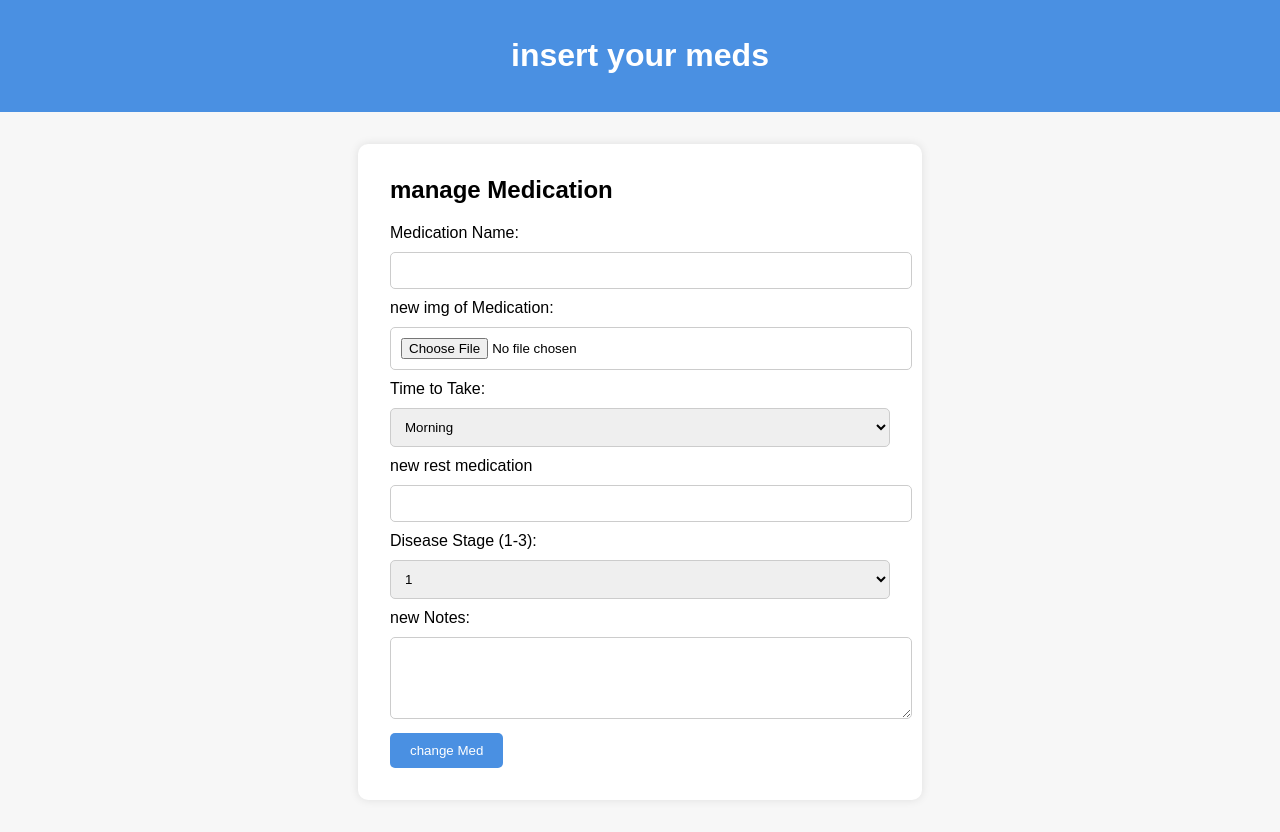
After one commit to Mahmoud876-eng/website, a Flask app: page /update in a window 1280 px wide. The commit adds this page. Run offline with Flask 3, Linux system fonts and the light colour scheme.

Commit message:
prog work with datat base  login and register for now and add med just there s a prob in updating meds and img

```diff
--- a/OneDrive/Desktop/website/test1/app.py
+++ b/OneDrive/Desktop/website/test1/app.py
@@ -1,12 +1,35 @@
-from flask import Flask, render_template, request
+from flask import Flask, render_template, request , session, redirect
+from pymongo import MongoClient
+from pymongo.server_api import ServerApi
+from bson import ObjectId
+from flask_session import Session
+import variable
 
+uri = variable.password
 app = Flask(__name__)
+#sert secret key for session management
+app.config["SECRET_KEY"] = "your_secret_key_here"
+#session
+app.config["SESSION_PERMANENT"] = False
+app.config["SESSION_TYPE"] = "filesystem"
+Session = Session(app)
+# Connect to MongoDB server
+client = MongoClient(uri, server_api=ServerApi('1'))
+
+# Create a database
+db = client["user_database"]
+
+# Create a collection
+users_collection = db["users"]
+user_collection= db["medicines"]
+
+
 
 @app.route('/')
 def index():
-    return render_template('home_user.html')
+    return render_template('index.html')
 @app.route("/register", methods=["POST","GET"] )
-def great():
+def register():
     print(request.method)
 
     if request.method == "POST":
@@ -19,6 +42,7 @@ def great():
         if not mail.endswith("@gmail.com"):
             return render_template("error.html", message="missing @gmail.com")
         print("6")
+        status= request.form.get("status")
         username=request.form.get("username")
         print(username)
         if not username:
@@ -28,6 +52,16 @@ def great():
             return render_template("error.html", message="missing password")
         if len(password) < 8:
             return render_template("error.html", message="password too short")
+        user_data = {
+            "username": username,
+            "email": mail,
+            "status": status,
+            "password": password
+        }
+        # Insert user data into the collection with auto-generated ObjectId
+        inserted_user = users_collection.insert_one(user_data)
+        session["user_id"] = str(inserted_user.inserted_id)
+        print(session.get("user_id"))
         #elif if u want to add a rule for password
         return render_template("view.html")
     return render_template("register.html")
@@ -43,9 +77,19 @@ def login():
         if not mail.endswith("@gmail.com"):
             return render_template("error.html", message="missing @gmail.com")
         print("6")
+        user_with_mail = users_collection.find_one({"email": mail})
+        if not user_with_mail:
+            return render_template("error.html", message="mail not found")
+        username=request.form.get("name")
+        if not user_with_mail['username'] == username:
+            return render_template("error.html", message="name not found")
         password=request.form.get("pass")
         if not password:
             return render_template("error.html", message="missing password")
+        if not user_with_mail['password'] == password:
+            return render_template("error.html", message="password not found")
+        session["user_id"] = user_with_mail['_id']
+        print(session.get("user_id"))
         #elif if u want to add a rule for password
         return render_template("view.html")
     return render_template("login.html")
@@ -53,22 +97,74 @@ def login():
 @app.route("/insert", methods=["POST","GET"] )
 def insert():
     print(request.method)
+
     if request.method == "POST":
-        name= request.form.get("name")
+        id= session.get("user_id")
+        name= request.form.get("medname")
         print(request.method)
         print(name)
         if not name:
             return render_template("error.html", message="missing name")
-        img=request.form.get("photo")
-        if not img.endswith(".jpg"):
-            return render_template("error.html", message="img should be .jpg")
+        img=request.form.get("photo")#img I have got a prob can t put an img
         time=request.form.get("time")
         if not time:#I should creat that thing to only do mornning night
             return render_template("error.html", message="function not allowed")
         notes=request.form.get("notes", "there s no notes")
+        rest= request.form.get("rest")
+        medine_data = {
+            "id": id,
+            "med_name": name,
+            "img": img,
+            "time": time,
+            "notes": notes,
+            "rest": rest
+        }
+        insert_med = user_collection.insert_one(medine_data)
+
         #elif if u want to add a rule for password
         return render_template("index.html")
     return render_template("insert.html")
+@app.route("/update", methods=["POST","GET"] )
+def update():
+    print(request.method)
+
+    if request.method == "POST":
+        id= session.get("user_id")
+        print(id)
+        name= request.form.get("medname")
+        print(name)
+
+        print(request.method)
+
+        if not name:
+            return render_template("error.html", message="name not found")
+        update_result= users_collection.find_one({ "id": ObjectId(id), "name": name}) #it give me null
+        print(update_result)
+        if not update_result:
+            return render_template("error.html", message="user not found")
+        updated_data = {"$set": {"name": name}}
+        img=request.form.get("photo")
+        if not img:
+            updated_data = {"$set": {"img": img}}
+            update_result = users_collection.update_one({"id": id, "name": name}, updated_data)
+
+
+
+        time=request.form.get("time")
+        if not time:
+            updated_data = {"$set": {"time": time}}
+            update_result = users_collection.update_one({"id": id, "name": name }, updated_data)
+        notes=request.form.get("notes")
+        if not notes:
+            updated_data = {"$set": {"notes": notes}}
+            update_result = users_collection.update_one({"id": id, "username": name}, updated_data)
+        rest= request.form.get("rest")
+        if not rest:
+            updated_data = {"$set": {"rest": rest}}
+            update_result = users_collection.update_one({"id": id, "username": name}, updated_data)
+        return redirect("/")
+
+    return render_template("update.html")
 
 if __name__ == '__main__':
     app.run(debug=True)
--- a/OneDrive/Desktop/website/test1/db.py
+++ b/OneDrive/Desktop/website/test1/db.py
@@ -1,8 +1,11 @@
 from pymongo.mongo_client import MongoClient
 from pymongo.server_api import ServerApi
-uri = "mongodb+srv://mahmoudmalek2004:ianDQZpjFlr9QctF@cluster0.f4icykw.mongodb.net/?retryWrites=true&w=majority&appName=Cluster0"
+import variable
+print(variable.password)
+uri = variable.password
 # Create a new client and connect to the server
 client = MongoClient(uri, server_api=ServerApi('1'))
+
 # Send a ping to confirm a successful connection
 try:
     client.admin.command('ping')
--- a/OneDrive/Desktop/website/test1/templates/insert.html
+++ b/OneDrive/Desktop/website/test1/templates/insert.html
@@ -28,8 +28,8 @@
         <option value="evening">evening</option>
         <option value="night">Night</option>
       </select>
-      <label for="reste">rest medication</label>
-      <input type="number" id="reste" name="reste" required />
+      <label for="rest">rest medication</label>
+      <input type="number" id="rest" name="rest" required />
 
       <label for="level">Disease Stage (1-3):</label><!-- I don t belive we should insert it with every med maybe we should put it in the register-->
       <select id="level" name="level">
--- a/OneDrive/Desktop/website/test1/templates/register.html
+++ b/OneDrive/Desktop/website/test1/templates/register.html
@@ -20,7 +20,7 @@
     <label for="name">Username:</label>
     <input type="text" id="name" name="username" required />
     <label for="statues">statues</label>
-    <select id="statues" name="statues">
+    <select id="statues" name="status">
       <option value="caregiver">caregiver</option>
       <option value="cherish">the one we cherish the most</option>
     </select>
--- /dev/null
+++ b/OneDrive/Desktop/website/test1/templates/update.html
@@ -0,0 +1,46 @@
+<!DOCTYPE html>
+<html lang="en">
+<head>
+    <meta charset="UTF-8">
+    <meta name="viewport" content="width=device-width, initial-scale=1.0">
+    <title>Document</title>
+    <link rel="stylesheet" type="text/css" href="{{ url_for('static', filename='css/style.css') }}">
+</head>
+<body>
+    <header>
+        <h1>insert your meds</h1>
+      </header>
+      <div class="container">
+        <h2> manage Medication</h2>
+        <form action="/update"  >
+          <label for="medname">Medication Name:</label>
+          <input type="text" id="medname" name="medname" required />
+
+          <label for="photo">new img of Medication:</label>
+          <input type="file" id="photo" name="photo" accept="image/*" />
+
+          <label for="time">Time to Take:</label>
+          <select id="time" name="time">
+            <option value="morning">Morning</option>
+            <option value="evening">evening</option>
+            <option value="night">Night</option>
+          </select>
+
+          <label for="reste">new rest medication</label>
+          <input type="number" id="reste" name="reste" required />
+
+          <label for="level">Disease Stage (1-3):</label><!-- I don t belive we should insert it with every med -->
+          <select id="level" name="level">
+            <option value="1">1</option>
+            <option value="2">2</option>
+            <option value="3">3</option>
+          </select>
+
+            <label for="notes"> new Notes:</label>
+            <textarea id="notes" name="notes" rows="4"></textarea>
+
+          <button type="submit">change Med</button>
+        </form>
+      </div>
+</body>
+</html>
--- a/OneDrive/Desktop/website/test1/templates/view.html
+++ b/OneDrive/Desktop/website/test1/templates/view.html
@@ -53,7 +53,7 @@
                   <button type="submit" class="btn">delet a med</button>
               </form>
 
-              <form action="/update" method="POST">
+              <form action="/update" >
                   <button type="submit" class="btn" >mange your med</button>
               </form>
 
```
Also changed, not shown: OneDrive/Desktop/website/test1/dbtest.py (+43 -12 lines), 5 other files.
